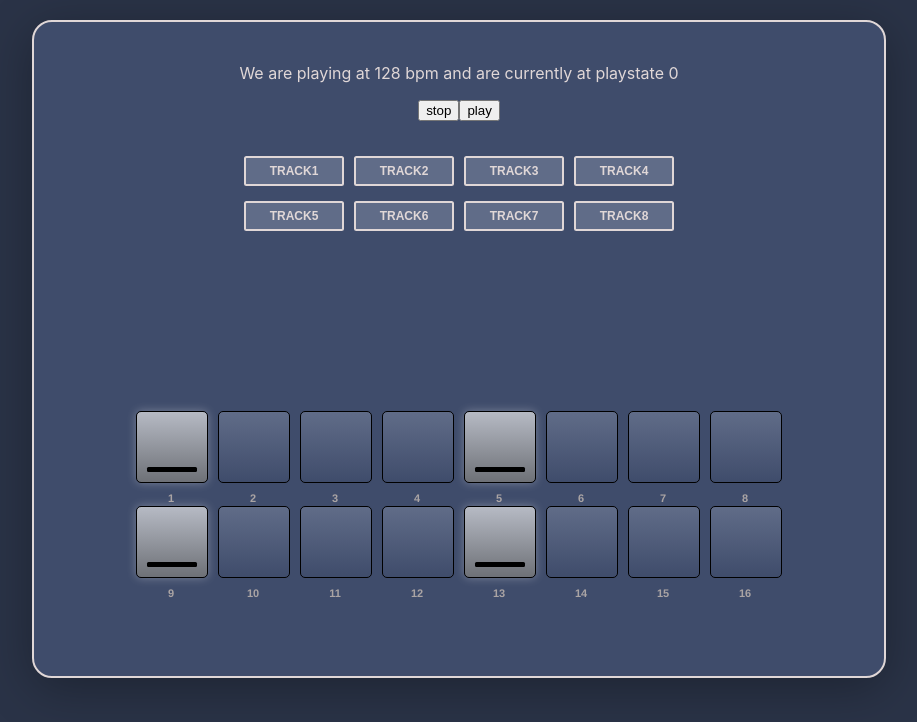
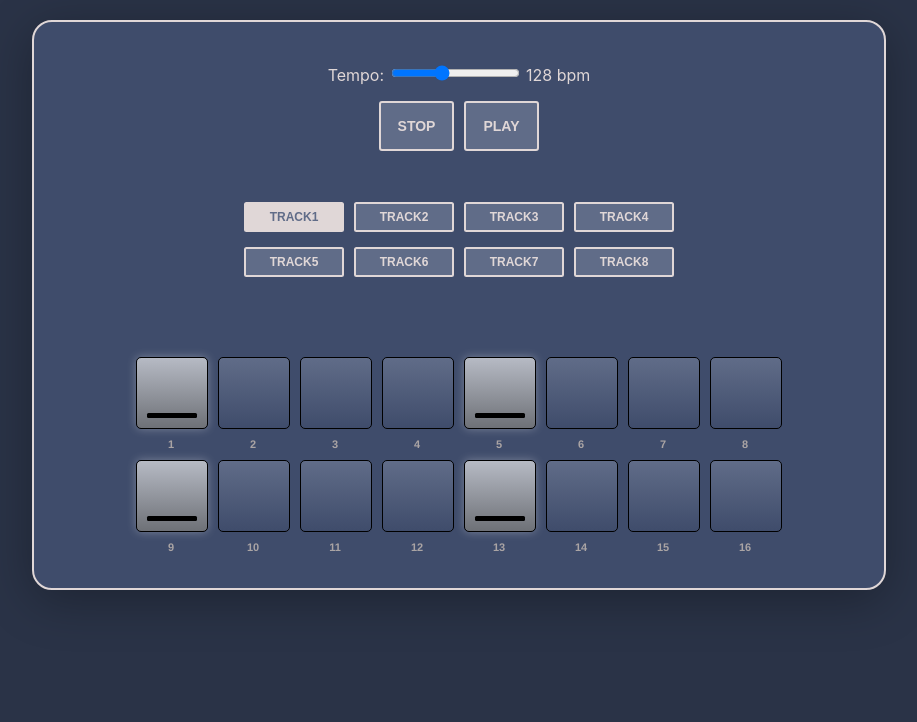
Before and after one commit to tbeaulieu/drummachine, a React (Create React App) app: page / in a window 1280 px wide. Shown: the top 722 px of the page, without its empty margins (181-1098 px from the left). Built offline with nearby package versions, Linux system fonts and the light colour scheme; no server answers.

Commit message:
Tempo Update

```diff
--- a/src/App.css
+++ b/src/App.css
@@ -16,6 +16,32 @@ body{
 }
 .transport-control-wrapper{
   display:block;
+}
+
+.stop,
+.play{
+  appearance: none;
+  border: 2px solid #e0d7d7;
+  appearance: none;
+  height: 50px;
+  width: 75px;
+  border-radius: 3px;
+  background-color: #606c88;
+  color: #e0d7d7;
+  text-transform: uppercase;
+  margin: 0 5px;
+  font-weight:bolder;
+  font-size:14px;
+}
+
+.play[data-active=true]{
+  background: #e0d7d7;
+  color: #3f4c6b;
+}
+
+.stop:active,
+.play:active{
+  opacity: .7;
 }
 
 .trackselection-wrapper{
@@ -45,6 +71,11 @@ body{
   -webkit-appearance: none;
   border-radius:2.5px;
 }
+.trackselector-wrapper button[data-selected=true]{
+  background-color: #e0d7d7;
+  color: #606c88;
+  transition: background-color .1s, color .1s;
+}
 .volumeslider{
   display:inline-block;
   width:20px;
@@ -61,15 +92,16 @@ body{
 }
 
 .sequencer-wrapper{
-  margin: 50px 0 0;
+  margin: 0 0 0;
   /* border:5px solid #aaa4a4; */
   border-radius: 8px;
   display:inline-block;
-  padding: 50px;
+  padding: 0 50px;
 }
 
 .sequencer-button-wrapper{
   display:inline-block;
+  margin: 0 0 10px;
 }
 .sequencer--button{
   position:relative;
@@ -116,3 +148,26 @@ body{
   font-weight:800;
   font-family: Helvetica, sans-serif;
 }
+
+
+.spinner{
+  position: absolute;
+  top: 50vh;
+  left: 0;
+  width:100%;
+  text-align:center;
+  z-index: 999;
+  animation: spin 2s infinite linear;
+}
+
+@keyframes spin{
+  0%{
+    transform: rotate(0deg) scale(.1);
+  }
+  50%{
+    transform: rotate(360deg) scale(2);
+  }
+  100%{
+    transform: rotate(0deg) scale(.1);
+  }
+}
--- a/src/App.js
+++ b/src/App.js
@@ -25,7 +25,8 @@ class App extends Component {
       pads: 16,
       currenttrack: "track1",
       currentnotes: [],
-      volume: []
+      volume: [],
+      transportTime: ""
     }
   }
 
@@ -42,17 +43,17 @@ class App extends Component {
       "sample": "./samples/909/Snaredrum.wav"
     },
     "track3":{
-      "notes": [0,0,0,0,0,0,0,0,0,0,0,0,0,0,0,0],
+      "notes": [0,0,0,0,1,0,0,1,1,0,0,0,0,0,0,0],
       "volume": 127,
       "sample": "./samples/909/Rimshot.wav"
     },
     "track4":{
-      "notes": [0,0,0,0,0,0,0,0,0,0,0,0,0,0,0,0],
+      "notes": [0,0,0,0,0,0,0,0,0,0,0,0,0,1,0,1],
       "volume": 127,
       "sample": "./samples/909/Clap.wav"
     },
     "track5":{
-      "notes": [0,0,0,0,0,0,0,0,0,0,0,0,0,0,0,0],
+      "notes": [1,1,0,1,1,1,0,1,1,1,0,1,1,1,0,1],
       "volume": 127,
       "sample": "./samples/909/CH.wav"
     },
@@ -67,7 +68,7 @@ class App extends Component {
       "sample": "./samples/909/Crash.wav"
     },
     "track8":{
-      "notes": [1,0,0,0,0,0,0,0,0,0,0,0,0,0,0,0],
+      "notes": [0,0,0,0,0,0,0,0,0,0,0,0,0,0,0,0],
       "volume": 127,
       "sample": "./samples/909/Ride.wav"
     }
@@ -82,18 +83,35 @@ class App extends Component {
       ourObj[track].fireIt= new Tone.Player({"url":ourObj[track].sample, "vol":ourObj[track].volume}).toMaster(); //Change this to sample at some point?
       return true;
     });
+
+  }
+  changeTempo=(event)=>{
+    this.setState({bpm: event.target.value});
+    Tone.Transport.bpm.value = event.target.value;
   }
   stopSequencer=()=>{
     this.setState({playstate: 0});
-    Tone.Transport.stop();
+    Tone.Transport.stop("0");
+    Tone.Transport.position="0:0:0";
   }
-
   startSequencer=()=>{
     this.setState({playstate: 1});
     Tone.Transport.start();
+    console.log(Tone.Ticks("16n"));
   }
-
+  clearSequencer=()=>{
+    const cleared=[0,0,0,0,0,0,0,0,0,0,0,0,0,0,0,0];
+    this.setState({
+      currentnotes: cleared
+    });
+    Object.keys(this.sequence).map((track)=>{
+      this.sequence[track].notes = cleared;
+      console.log(this.sequence[track].notes);
+    });
+  }
   updateNote=(index)=>{
+    console.log(index);
+    console.log(this.state.currenttrack)
     let updated= + !this.state.currentnotes[index];
     let updatedMeasure = this.state.currentnotes;
     updatedMeasure[index]=updated;
@@ -101,9 +119,10 @@ class App extends Component {
         currentnotes: updatedMeasure
     });
 
-    // Tone.Transport.scheduleOnce((time)=>{
-    //   this.sequence[this.state.currenttrack].fireIt.start()
-    // },"0:0:"+index+1);
+    // Need to be able to clear a note before doing this stuff
+    Tone.Transport.scheduleOnce((time)=>{
+      this.sequence[this.state.currenttrack].fireIt.start()
+    },"0:0:"+index+1);
   }
 
   //Update our master sequencer track to selected, and save the old one
@@ -127,30 +146,71 @@ class App extends Component {
         currentnotes: this.sequence.track1.notes
       });
     Tone.Transport.bpm.value = this.state.bpm;
-    Tone.Transport.schedule(this.startLoop, "0:0:0");
+    Tone.Transport.schedule(this.startLoop, "0:0:1");
     Tone.Transport.loop = true;
     Tone.Transport.loopEnd = '1m';
+    Tone.Transport.setLoopPoints("0:0:1", "0:0:17");
+    Tone.Transport.scheduleRepeat((time)=>{
+      this.setState({
+        transportTime:Tone.Time(time).toBarsBeatsSixteenths()
+      });
+    },"16n");
+    //Schedule the default pattern
   }
   startLoop = (time: number) => {
+    // if(chaseLoop){
+    //   chaseLoop.destroy();
+    // }
+
+    // let chaseLoop = new Tone.Loop(function(time){
+    //   //instead of scheduling visuals inside of here
+    //   //schedule a deferred callback with Tone.Draw
+
+    //   Tone.Draw.schedule(function(){
+    //     //this callback is invoked from a requestAnimationFrame
+    //     //and will be invoked close to AudioContext time
+    //     console.log('fart ', Tone.Time(time).toBarsBeatsSixteenths());
+    //   }, time) //use AudioContext time of the event
+
+    // }, "16n").start(0);
+
     Object.keys(this.sequence).map((track)=>{
       let reducedSteps = this.sequence[track].notes.reduce(function(a, srch, i){ if(srch === 1)a.push(i+1); return a;},[]);
-      // console.log(deviceson);
       reducedSteps.map((steps)=>{
           Tone.Transport.scheduleOnce((time)=>{
             this.sequence[track].fireIt.start(time);
           },"0:0:"+steps);//Ableton Timing style. eg Measures:Bars:16ths.
+          Tone.Draw.schedule((time)=>{
+            console.log(track);
+          },"0:0:1")
       });
     });
+
+    Tone.Transport.scheduleOnce((time)=>{
+      Tone.Draw.schedule((time)=>{
+        console.log("meow ",Tone.Time(time).toBarsBeatsSixteenths());
+      });
+    }, "0:0:1");
+    Tone.Transport.scheduleOnce((time)=>{
+      Tone.Draw.schedule((time)=>{
+        console.log("woof ",Tone.Time(time).toBarsBeatsSixteenths());
+      });
+    }, "0:0:5");
+    // console.log(i);
+
   }
 
   render(){
     return (
       <div className="App">
         <TransportControls
+          changeTempo={this.changeTempo}
           playstate={this.state.playstate}
           bpm={this.state.bpm}
+          transportTime = {this.state.transportTime}
           stopSequencer = {this.stopSequencer}
           startSequencer = {this.startSequencer}
+          clearSequencer = {this.clearSequencer}
         />
         <TrackSelection
           currenttrack={this.state.currenttrack}
--- a/src/components/trackselection.js
+++ b/src/components/trackselection.js
@@ -6,7 +6,7 @@ class TrackSelection extends Component{
         return(
             <div className="trackselection-wrapper">
                 {Object.keys(this.props.sequence).map((key)=>
-                        <div key={key} className="trackselector-wrapper"><button onClick={(event)=>this.props.switchTrack(event, key)}>{key}</button></div>
+                        <div key={key} className="trackselector-wrapper"><button onClick={(event)=>this.props.switchTrack(event, key)} data-selected={this.props.currenttrack === key && "true"}>{key}</button></div>
                 )}
             </div>
         )
--- a/src/components/transportcontrols.js
+++ b/src/components/transportcontrols.js
@@ -5,9 +5,12 @@ class TransportControls extends Component{
     render(){
         return(
             <div className="transport-controls-wrapper">
-                <p>We are playing at {this.props.bpm} bpm and are currently at playstate {this.props.playstate}</p>
+                <p>Tempo: <input type="range" defaultValue={this.props.bpm} onChange={this.props.changeTempo} min="20" max="300"/> {this.props.bpm} bpm</p>
                 <button className="stop" onClick={this.props.stopSequencer}>stop</button>
-                <button className="play" onClick={this.props.startSequencer}>play</button>
+                <button className="play" onClick={this.props.startSequencer} data-active={this.props.playstate===1 ? true : false}>play</button>
+                <p>{this.props.transportTime}</p>
+                {/* <button className="clear" onClick={this.props.clearSequencer}>clear</button> */}
+                {/* {this.props.bpm>180 && <h1 className="spinner">REAL HARDCORE MANNNNNN!!!</h1>} */}
             </div>
         )
     }
```
